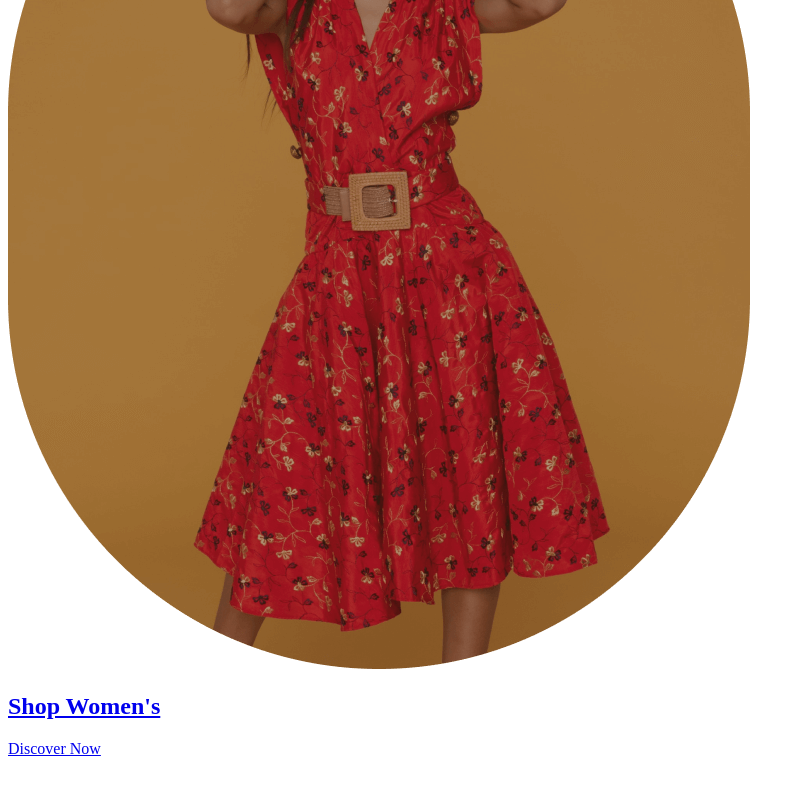
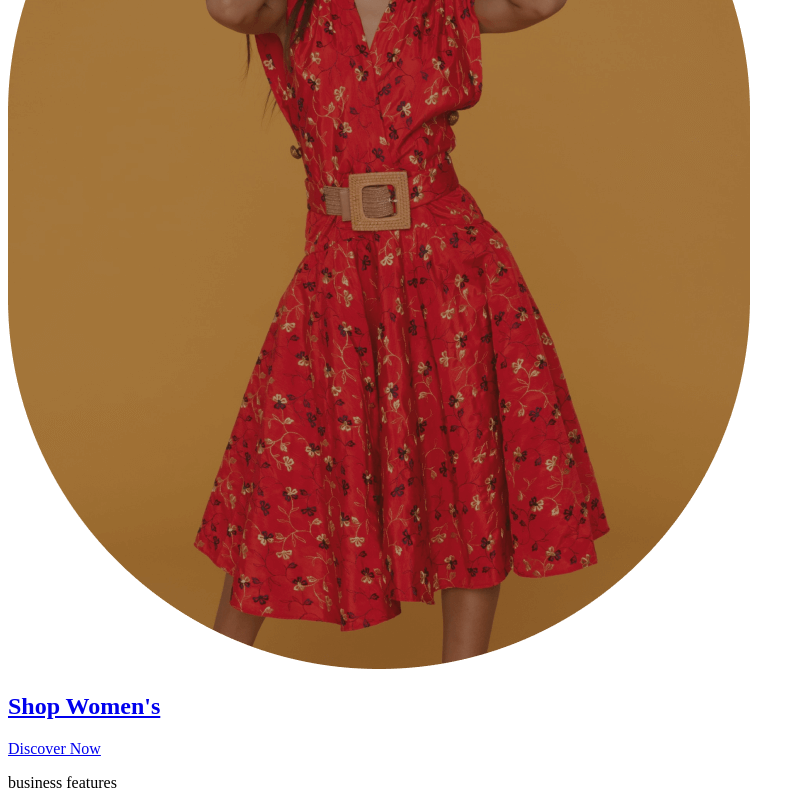
Before and after one commit to LayanJay/Ovix-fashions, a Next.js app: page / in a window 1280 px wide. Shown: the part 2625-3425 px from the top of the page, without its empty margins (0-805 px from the left). Before the commit the page ends 3399 px from the top, so only its background shows below. Built offline with nearby package versions, Linux system fonts and the light colour scheme.

Commit message:
WIP: Business features section

```diff
--- /dev/null
+++ b/modules/homepage/BusinessFeatures.jsx
@@ -0,0 +1,7 @@
+import Container from '../../components/Layout/Container'
+
+const BusinessFeatures = () => {
+  return <Container>business features</Container>
+}
+
+export default BusinessFeatures
--- a/pages/index.jsx
+++ b/pages/index.jsx
@@ -1,4 +1,5 @@
 import Layout from '../components/Layout'
+import BusinessFeatures from '../modules/homepage/BusinessFeatures'
 import HeroSection from '../modules/homepage/HeroSection'
 import MainCategories from '../modules/homepage/MainCategories'
 
@@ -7,6 +8,7 @@ const Home = () => {
     <Layout title="Oviz Fashions | Your Charming Beauty is Our Passion">
       <HeroSection />
       <MainCategories />
+      <BusinessFeatures />
     </Layout>
   )
 }
```
